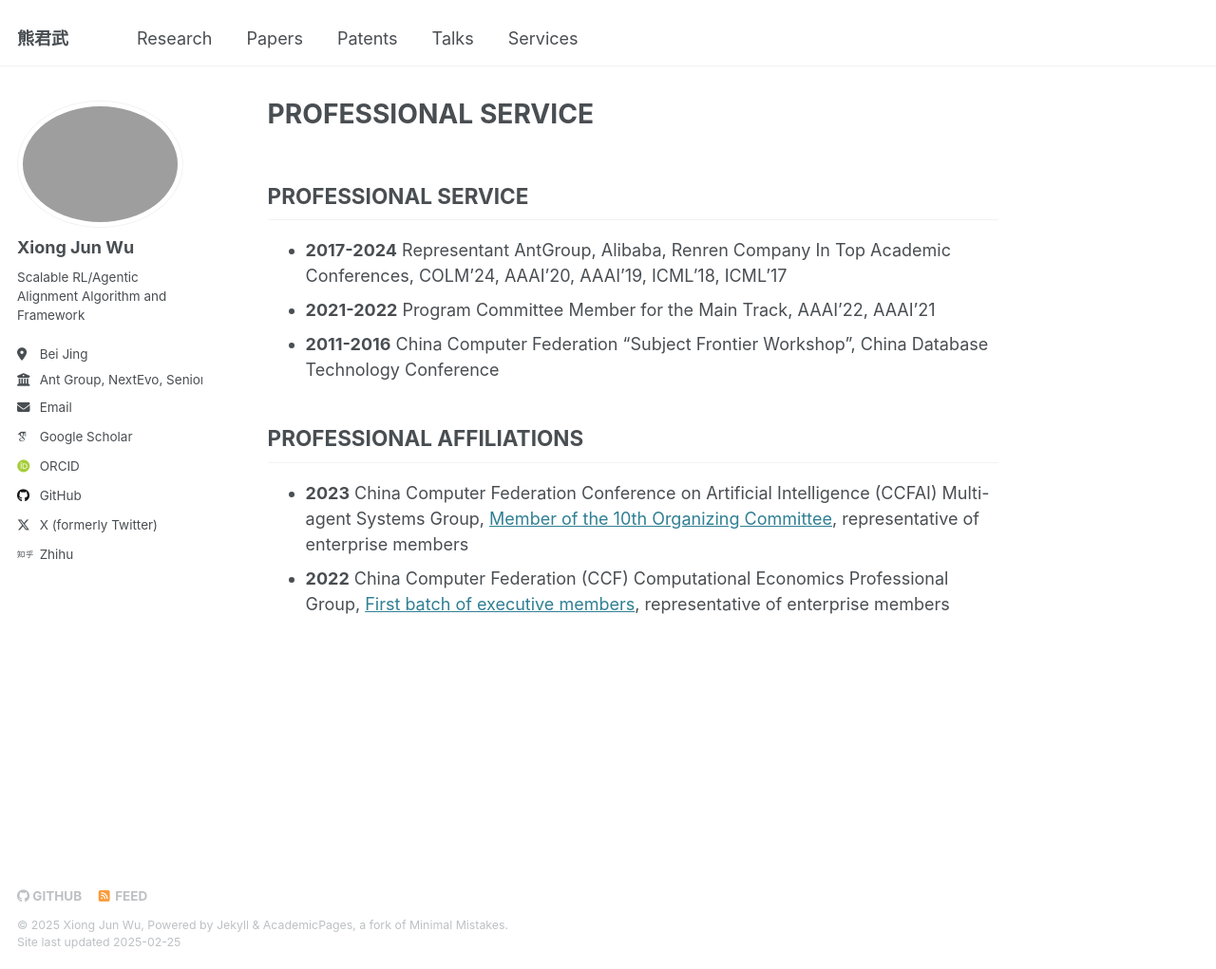
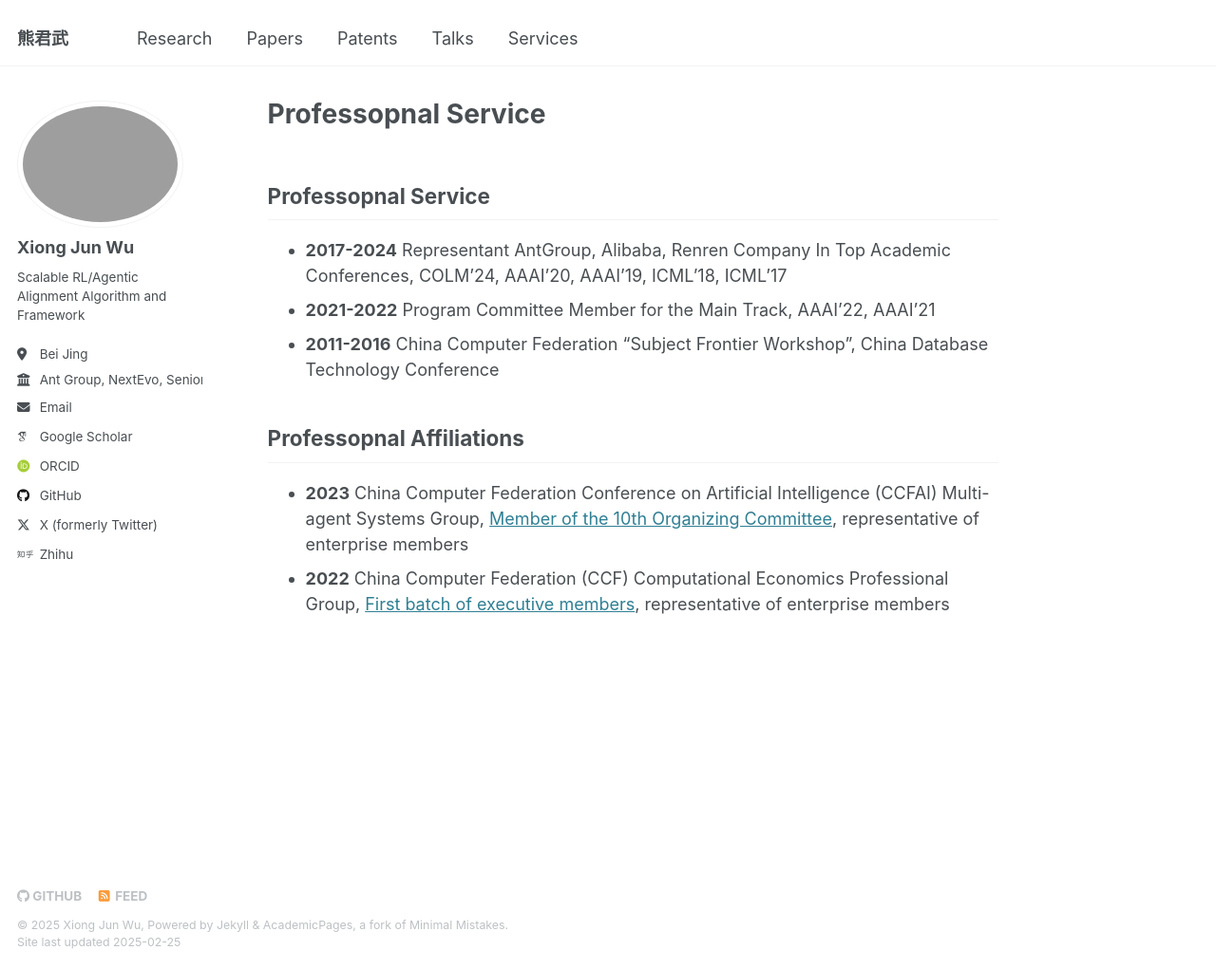
Before and after one commit to junwuxgi/junwuxgi.github.io, a Jekyll site: the page built from services.md, in a window 1280 px wide and 1021 px high. Shown: the whole window at 95% size. Built offline with Jekyll 4.4.1, drawn with Linux system fonts in a browser that asks for light colours; some web fonts are replaced; our own code applies the rules of GitHub Pages for plain Markdown files.

Commit message:
update config

```diff
--- a/services.md
+++ b/services.md
@@ -1,12 +1,10 @@
-
-
-## PROFESSIONAL SERVICE
+## Professopnal Service
 
 - **2017-2024** Representant AntGroup, Alibaba, Renren Company In Top Academic Conferences, COLM'24, AAAI'20, AAAI'19, ICML'18, ICML'17
 - **2021-2022** Program Committee Member for the Main Track, AAAI'22, AAAI'21
 - **2011-2016** China Computer Federation "Subject Frontier Workshop", China Database Technology Conference
 
-## PROFESSIONAL AFFILIATIONS
+## Professopnal Affiliations
 
 - **2023** China Computer Federation Conference on Artificial Intelligence (CCFAI) Multi-agent Systems Group, [Member of the 10th Organizing Committee](https://mp.weixin.qq.com/s/draXMk4vUmyI0YJYd6zJqg), representative of enterprise members
 - **2022** China Computer Federation (CCF) Computational Economics Professional Group, [First batch of executive members](https://mp.weixin.qq.com/s/Zyu9i61ahvXHGPLePsP3xw), representative of enterprise members
```
